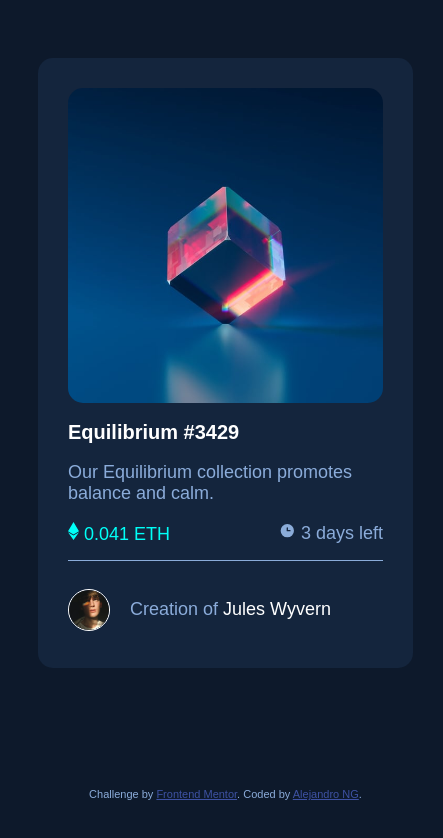
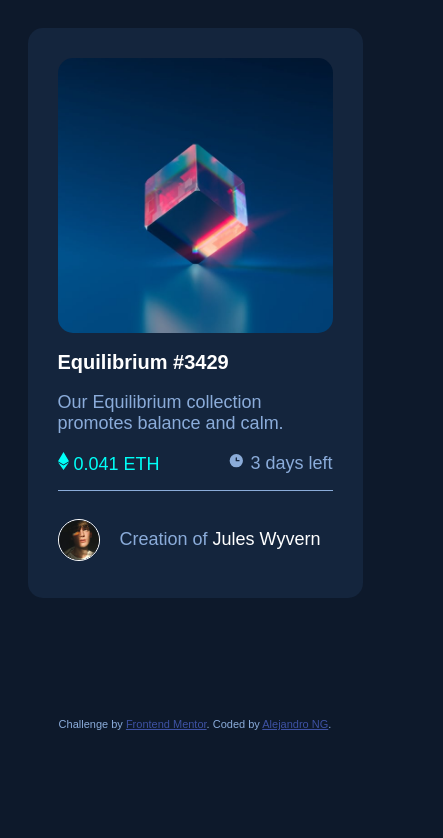
Before and after one commit to alenorgue/nft-preview-card-component-main, a plain HTML site: page index.html in a window 390 px wide. Shown: the whole page, 443 px wide, since content can reach past the window. Drawn offline with Linux system fonts and the light colour scheme.

Commit message:
v1.0 mobile and desktop design

```diff
--- a/index.html
+++ b/index.html
@@ -9,14 +9,13 @@
   <link rel="icon" type="image/png" sizes="32x32" href="./images/favicon-32x32.png">
   <link rel="stylesheet" href="styles.css">
   <title>Frontend Mentor | NFT preview card component</title>
-  <link rel="preconnect" href="https://fonts.googleapis.com">
-  <link rel="preconnect" href="https://fonts.gstatic.com" crossorigin>
 
 </head>
 
 <body>
   <div class="card">
-    <div class="card__image"><img src="/images/image-equilibrium.jpg" alt="image-equilibrium" id="image-equilibrium"></div>
+    <div class="card__image"><img src="/images/image-equilibrium.jpg" alt="image-equilibrium" id="image-equilibrium">
+    </div>
     <div class="card__info">
       <h1>Equilibrium #3429</h1>
       <p>Our Equilibrium collection promotes balance and calm.</p>
--- a/styles.css
+++ b/styles.css
@@ -1,11 +1,14 @@
 body {
-    width: 375px;
     background-color: hsl(217, 54%, 11%);
-    padding: 50px 30px;
+    padding: 20px 5px;
     font-size: 18px;
     color: hsl(215, 51%, 70%);
     font-weight: 300;
     font-family: "Outfit", sans-serif;
+    display: flex;
+    flex-direction: column;
+    align-items: center;
+    justify-content: center;
 }
 
 .card {
@@ -16,6 +19,7 @@ body {
     display: flex;
     align-items: center;
     flex-direction: column;
+    width: 275px;
 }
 
 #image-equilibrium {
```
